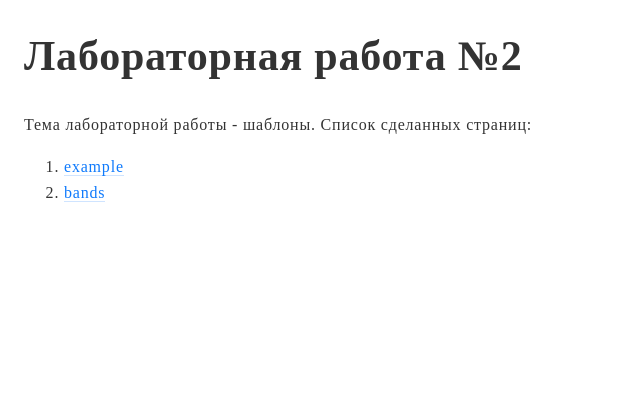
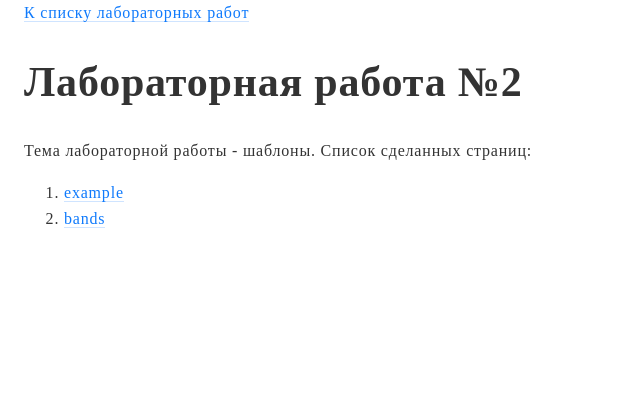
Before and after one commit to mgskym/web-programming-nstu-2, a Flask app: page /lab2/ in a window 1280 px wide. Shown: the part 74-494 px from the top of the page, without its empty margins (0-640 px from the left). Run offline with Flask 3, Linux system fonts and the light colour scheme.

Commit message:
меню

```diff
--- a/templates/base.html
+++ b/templates/base.html
@@ -11,6 +11,7 @@
         НГТУ, ФБ, WEB-программирование, часть 2. {{ self.lab() }}
     </header>
     <main>
+        <a href="/menu" style="margin-top: 24px;">К списку лабораторных работ</a>
         {% block main%}{% endblock %}
     </main>
     <footer>
```
